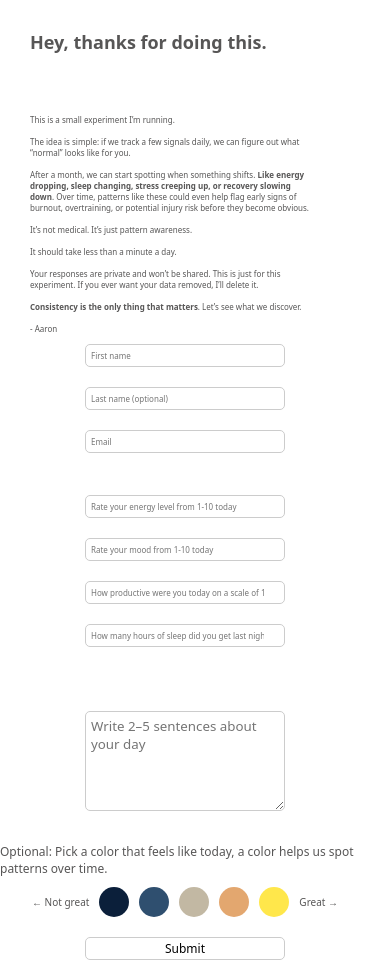
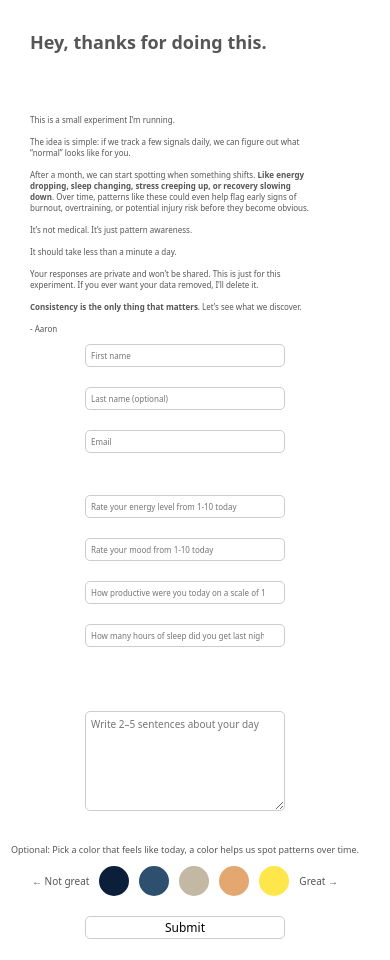
Before and after one commit to DiamondD7/eos_client, a React (Vite) app: page / in a window 390 px wide. After the commit the page ends 939 px from the top, so only its background shows below. Built offline with nearby package versions, Linux system fonts and the light colour scheme.

Commit message:
fixed responsiveness again lol

```diff
--- a/src/components/Home/Form/Form.jsx
+++ b/src/components/Home/Form/Form.jsx
@@ -302,7 +302,7 @@ const Form = ({ setSuccessfullySubmitted }) => {
         ></textarea>
 
         <br />
-        <p style={{ fontSize: "12px", margin: "10px 0 10px 0" }}>
+        <p className="pick-a-color-statement__p">
           Optional: Pick a color that feels like today, a color helps us spot
           patterns over time.
         </p>
--- a/src/styles/formstyles.css
+++ b/src/styles/formstyles.css
@@ -108,3 +108,8 @@
 .chosenColor{
     border: 2px solid rgb(0, 217, 255);
 }
+
+.pick-a-color-statement__p{
+    font-size: 12px;
+    margin: 10px 0 10px 0;
+}
--- a/src/styles/responsiveness.css
+++ b/src/styles/responsiveness.css
@@ -30,6 +30,8 @@
     min-height: 100px;
     max-height: 100px;
 
+    font-size: 10px;
+
 }
 
 .form-submit__btn{
@@ -42,6 +44,10 @@
     }
 .welcome-statement-form__wrapper{
     display:block;
+}
+
+.pick-a-color-statement__p{
+    font-size: 9px;
 }
 
 }
```
